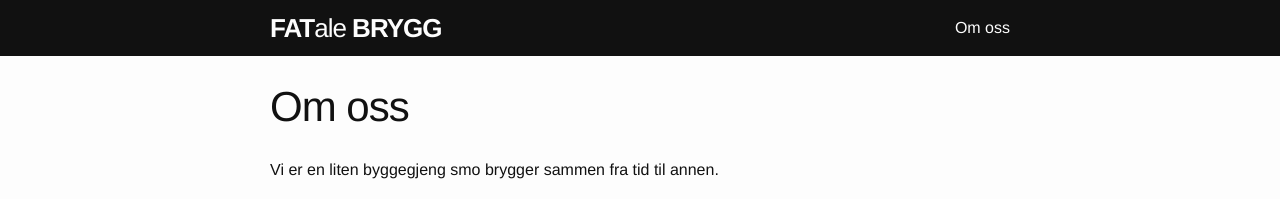
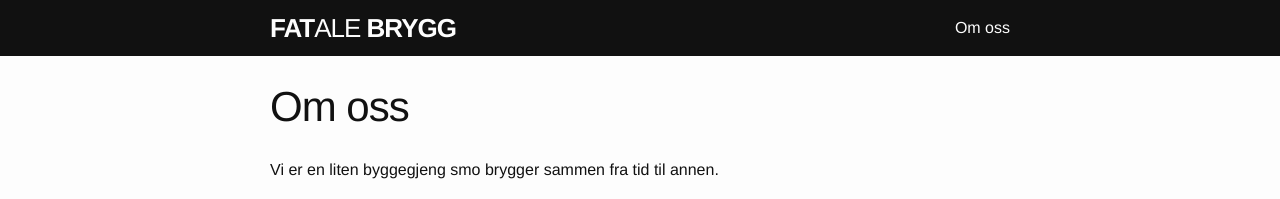
Before and after one commit to fatalebrygg/fatalebrygg.github.io, a Jekyll site: the page built from about.md, in a window 1280 px wide. Shown: the top 199 px of the page. Built offline with Jekyll 4.4.1, drawn with Linux system fonts in a browser that asks for light colours; Markdown is read by kramdown in place of the engine named in the settings.

Commit message:
Update header.html

```diff
--- a/_includes/header.html
+++ b/_includes/header.html
@@ -2,7 +2,7 @@
 
   <div class="wrapper">
 
-    <a class="site-title" href="{{ site.baseurl }}/"><span class="bold">FAT</span>ale <span class="bold">BRYGG</span></a>
+    <a class="site-title" href="{{ site.baseurl }}/"><span class="bold">FAT</span>ALE <span class="bold">BRYGG</span></a>
 
     <nav class="site-nav">
       <a href="#" class="menu-icon">
```
